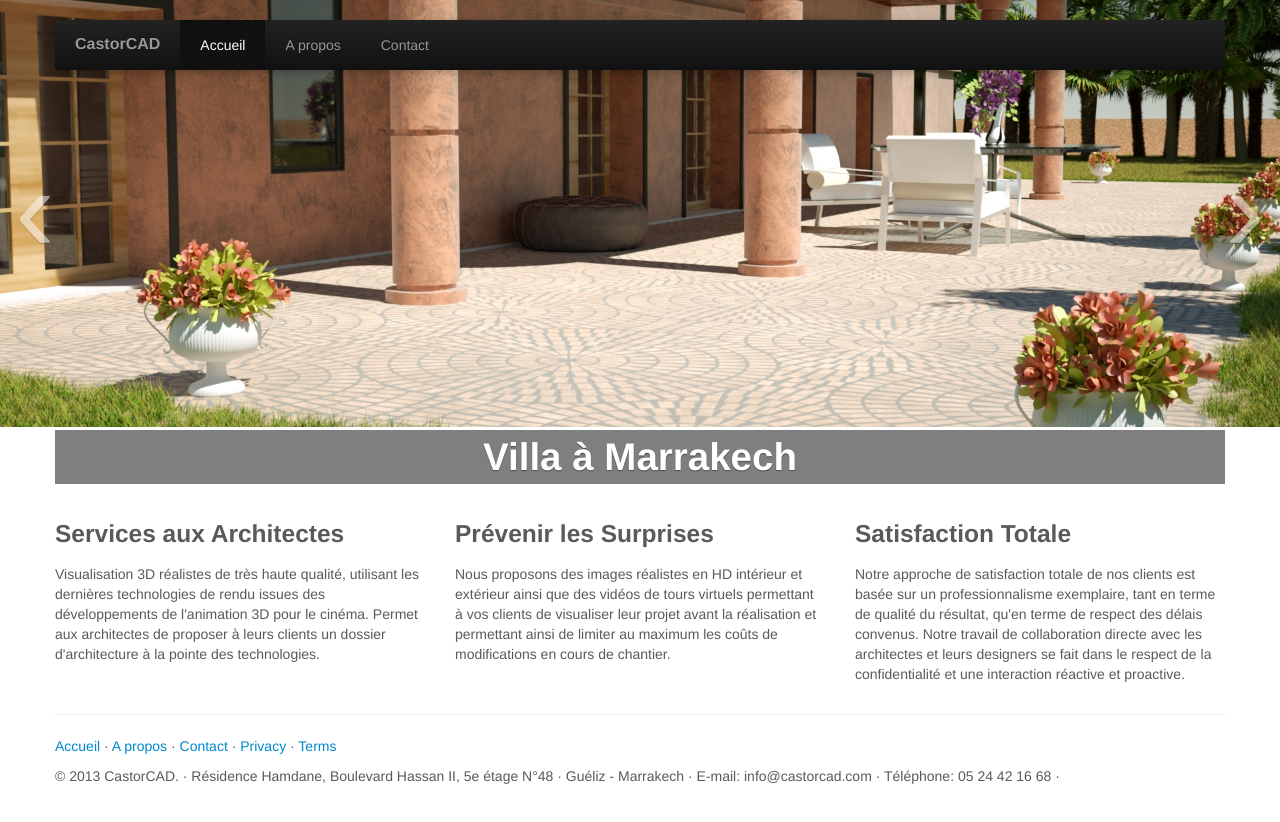
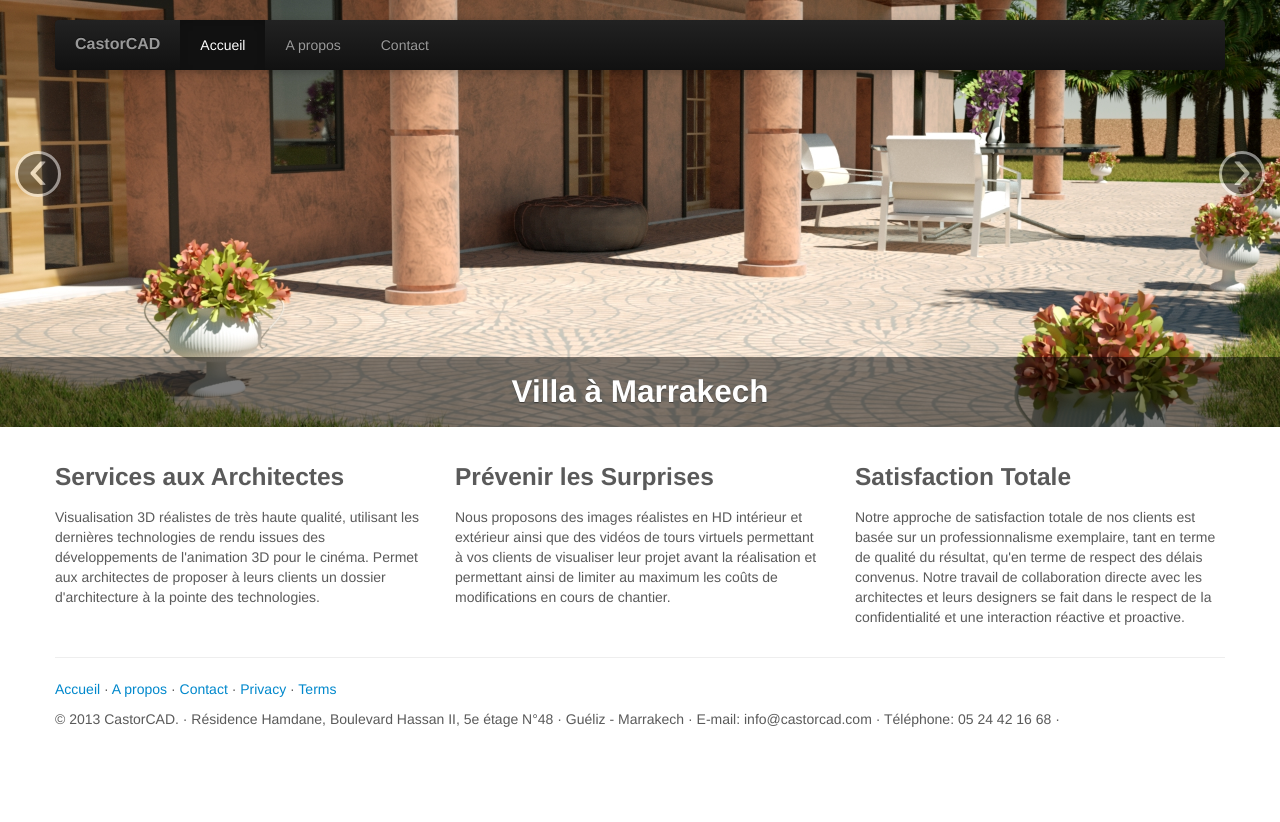
Before and after one commit to ReactiveSets/demo, a plain HTML site: page index.html in a window 1280 px wide. After the commit the page ends 800 px from the top, so only its background shows below. Drawn offline with nearby package versions, Linux system fonts and the light colour scheme.

Commit message:
style.css: fix caption text positioning; remove commented code

```diff
--- a/css/style.css
+++ b/css/style.css
@@ -59,10 +59,13 @@ body {
 
 /* Carousel base class */
 .carousel .container {
-  position: relative;
+  min-width: 100%;
+  position: absolute;
+  bottom: 0;
   z-index: 9;
 }
 
+/*
 .carousel-control {
   height: 80px;
   margin-top: 0;
@@ -72,81 +75,28 @@ body {
   border: 0;
   z-index: 10;
 }
-
+*/
 .carousel .item {
-  xheight: 500px;
   height: auto;
 }
 .carousel img {
-  position: absolute;
+  position: relative;
   top: 0;
   left: 0;
   min-width: 100%;
-  xheight: 500px;
   height: auto;
 }
 
 .carousel-caption {
+  height: 100%;
   background: rgba( 0, 0, 0, 0.5 );
   position: static;
-  xmax-width: 550px;
-  padding: 3px 20px;
-  margin-top: 430px;
 }
-.carousel-caption h1,
-.carousel-caption .lead {
+.carousel-caption h1 {
+  font-size: 2.25em;
   margin: 0;
   line-height: 1.25;
   color: #fff;
   text-shadow: 0 1px 1px rgba(0,0,0,.4);
   text-align: center;
 }
-/*
-@media (max-width: 979px) {
-  .container.navbar-wrapper {
-    margin-bottom: 0;
-    width: auto;
-  }
-  .navbar-inner {
-    border-radius: 0;
-    margin: -20px 0;
-  }
-
-  .carousel .item {
-    height: 500px;
-  }
-  .carousel img {
-    width: auto;
-    height: 500px;
-  }
-}
-
-@media (max-width: 767px) {
-  .navbar-inner {
-    margin: -20px;
-  }
-
-  .carousel {
-    margin-left: -20px;
-    margin-right: -20px;
-  }
-  .carousel .item {
-    height: 300px;
-  }
-  .carousel img {
-    height: 300px;
-  }
-  .carousel-caption {
-    width: 65%;
-    padding: 0 70px;
-    margin-top: 100px;
-  }
-  .carousel-caption h1 {
-    font-size: 30px;
-  }
-  .carousel-caption .lead,
-  .carousel-caption .btn {
-    font-size: 18px;
-  }
-}
-*/
```
